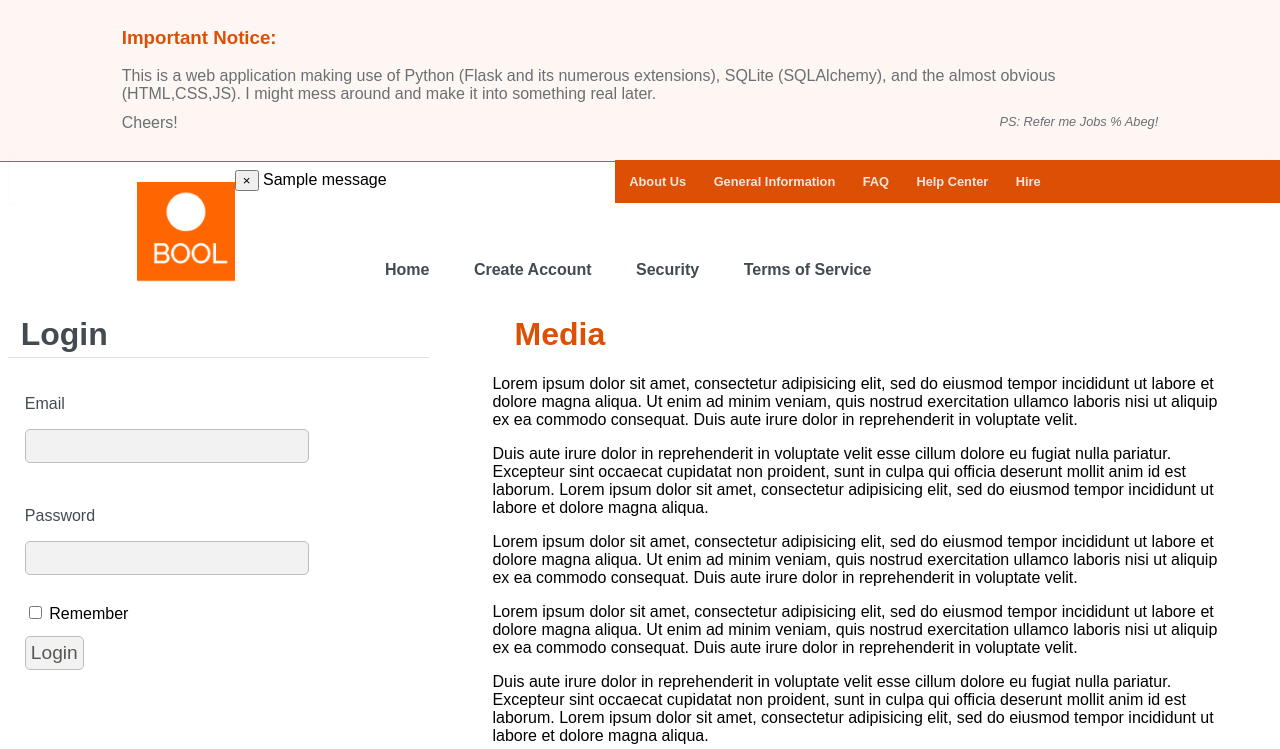
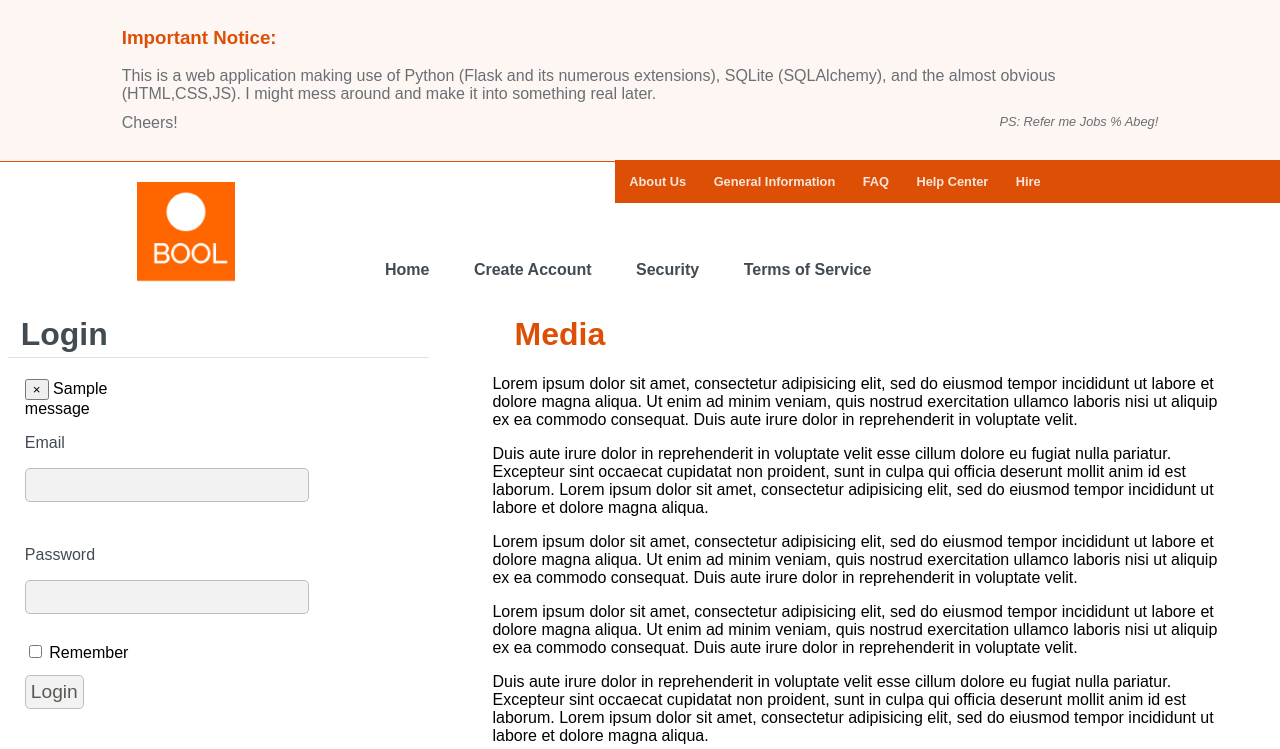
Before and after one commit to AgbaD/Bool, a Flask app: page /login in a window 1280 px wide. Shown: the top 749 px of the page. Run offline with Flask 2, Linux system fonts and the light colour scheme; tables that the repository leaves empty hold one stand-in row (values such as "Sample post"); one stand-in notice (Sample message) is shown; some libraries are stand-ins or nearby versions.

Commit message:
mhen, frontend

```diff
--- a/app/static/base.css
+++ b/app/static/base.css
@@ -87,11 +87,6 @@ nav ul li.extra a:hover {
     background-color: rgb(221, 79, 5);
 }
 
-.flash {
-    border: thin solid rgba(236, 174, 140, 0.05);
-    padding: 13px;
-}
-
 /* for mobile and tablets */
 
 .dropdown p {
--- a/app/templates/base.html
+++ b/app/templates/base.html
@@ -72,12 +72,6 @@
             </nav>
             {% block nav %}{% endblock %}
         </div>
-        {% for message in get_flashed_messages() %}
-        <div class="flash">
-        <button type="button" class="close" data-dismiss="alert">&times;</button>
-        {{ message }}
-        </div>
-        {% endfor %}
         {% block content %}{% endblock %}
     </body>
 </html>
--- a/app/templates/login.html
+++ b/app/templates/login.html
@@ -27,6 +27,12 @@ Login
     <h1 class='login'>Login</h1>
     <div class='form-section col-4'>
         <form method="post" action="">
+            {% for message in get_flashed_messages() %}
+            <div class="flash">
+            <button type="button" class="close" data-dismiss="alert">&times;</button>
+            {{ message }}
+            </div>
+            {% endfor %}
             <p>Email</p>
             <input id='email' name='email' type='email' required='required' /><br />
             <p>Password</p>
```
